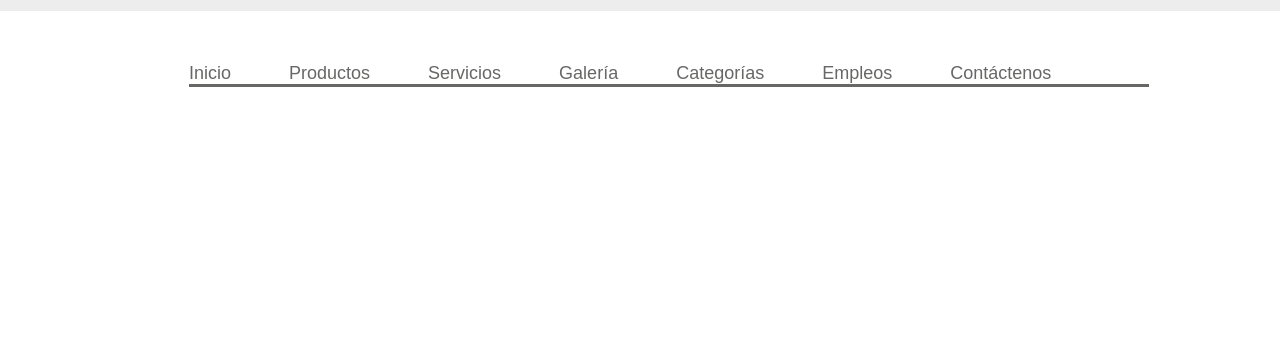
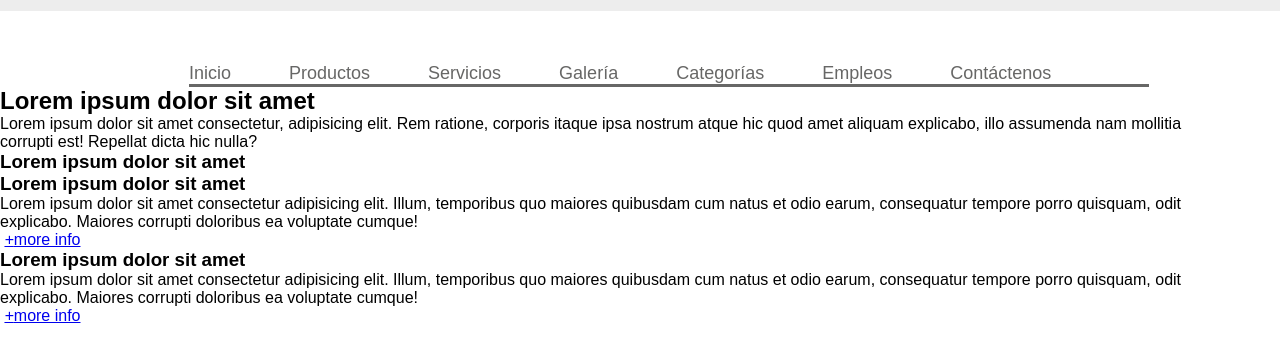
Before and after one commit to kendollcastro/examen-web, a plain HTML site: page index.html in a window 1280 px wide. Drawn offline with Linux system fonts and the light colour scheme.

Commit message:
Agregamos estructura de html agregamos el div de slider y el div de main content

```diff
--- a/index.html
+++ b/index.html
@@ -22,7 +22,29 @@
                 <li><a href="#">Empleos</a></li>
                 <li><a href="#">Contáctenos</a></li>
             </ul>
+        </div>
 
+        <!--Slider-->
+        <div id="slider" class="clearfix">
+            <h2>Lorem ipsum dolor sit amet</h2>
+            <p>Lorem ipsum dolor sit amet consectetur, adipisicing elit. Rem ratione, corporis itaque ipsa nostrum atque hic quod amet aliquam explicabo, illo assumenda nam mollitia corrupti est! Repellat dicta hic nulla?</p>
+        </div>
+
+        <!--Main Content-->
+        <div>
+            <h3>Lorem ipsum dolor sit amet</h3>
+            <div id="Phone" class="clearfix">
+                <h3>Lorem ipsum dolor sit amet</h3>
+                <p>Lorem ipsum dolor sit amet consectetur adipisicing elit. Illum, temporibus quo maiores quibusdam cum natus et odio earum, consequatur tempore porro quisquam, odit explicabo. Maiores corrupti doloribus ea voluptate cumque!</p>
+                <img src="/img/img1.png" alt="">
+                <a href="#"><em>+</em>more info</a>
+            </div>
+            <div id="ipod" class="clearfix">
+                <h3>Lorem ipsum dolor sit amet</h3>
+                <p>Lorem ipsum dolor sit amet consectetur adipisicing elit. Illum, temporibus quo maiores quibusdam cum natus et odio earum, consequatur tempore porro quisquam, odit explicabo. Maiores corrupti doloribus ea voluptate cumque!</p>
+                <img src="/img/img2.png" alt="">
+                <a href="#"><em>+</em>more info</a>
+            </div>
         </div>
 
     </div>
```
